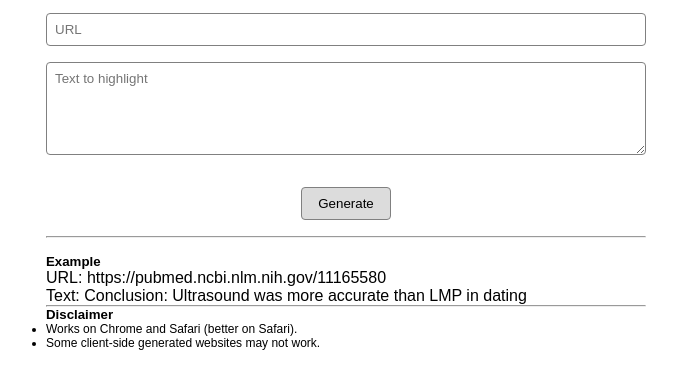
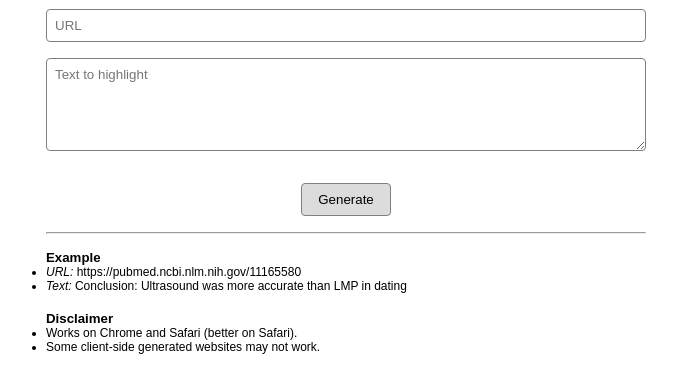
Before and after one commit to akhuoa/text-highlight, a plain HTML site: page index.html in a window 1280 px wide. Shown: the part 254-646 px from the top of the page, without its empty margins (294-971 px from the left). Drawn offline with Linux system fonts and the light colour scheme.

Commit message:
Update index.html

```diff
--- a/index.html
+++ b/index.html
@@ -85,9 +85,11 @@
       <hr>
       <footer>
         <h5>Example</h5>
-        <p>URL: https://pubmed.ncbi.nlm.nih.gov/11165580</p>
-        <p>Text: Conclusion: Ultrasound was more accurate than LMP in dating</p>
-        <hr>
+        <ul>
+          <li><em>URL:</em> https://pubmed.ncbi.nlm.nih.gov/11165580</li>
+          <li><em>Text:</em> Conclusion: Ultrasound was more accurate than LMP in dating</li>
+        </ul>
+        <br>
         <h5>Disclaimer</h5>
         <ul>
           <li>Works on Chrome and Safari (better on Safari).</li>
```
